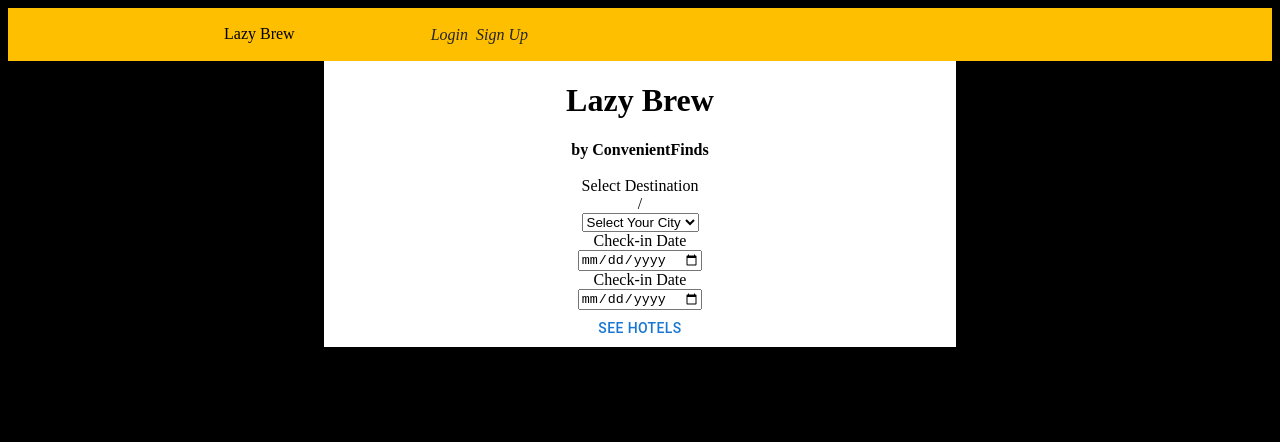
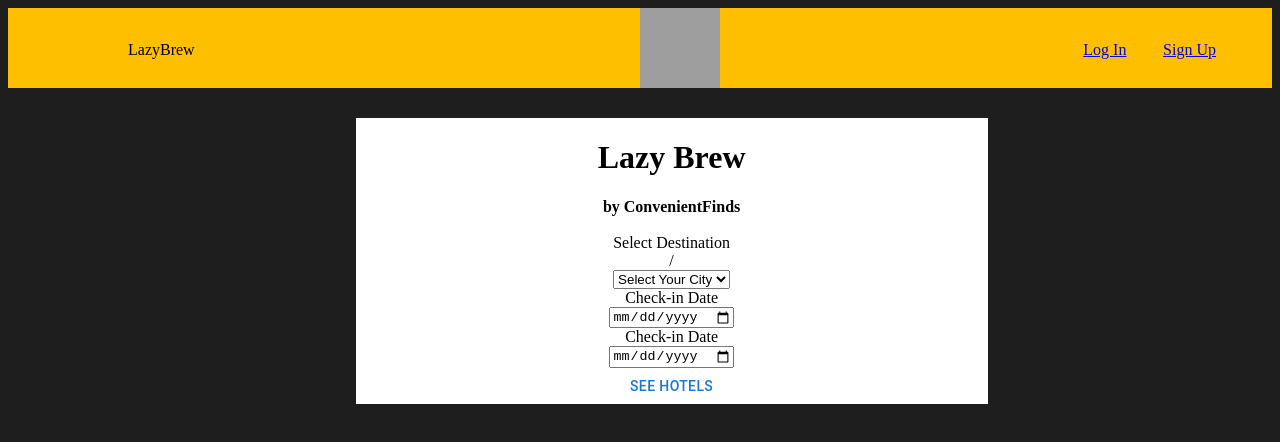
Before and after one commit to Team-Velocirabbit-2022/Lazy-Brew-2.0, a React app: page / in a window 1280 px wide. Built offline with nearby package versions, Linux system fonts and the light colour scheme; grey boxes are pictures that could not be loaded.

Commit message:
made more progress on styling Abhi and Chris

```diff
--- a/client/App.js
+++ b/client/App.js
@@ -15,3 +15,4 @@ const App = () => {
 };
 
 export default App;
+//asdflk
--- a/client/containers/MainContainer.jsx
+++ b/client/containers/MainContainer.jsx
@@ -3,6 +3,7 @@ import { connect } from 'react-redux';
 import { Button } from '@mui/material';
 import axios from 'axios'
 import Hotel from './Hotel';
+import Navbar from './navbar';
 
 //library for calculating distance using longitude/latitude
 var geodist = require('geodist')
@@ -107,22 +108,10 @@ const MainContainer = () => {
       })
   }
 
-  const navBar = (
-  <nav>
-  <a class="logo">
-    Lazy Brew
-  </a>
-  <span class="nav-links">
-    <a><i class="login">Login</i></a>
-    <a><i class="signup">Sign Up</i></a>
-  </span>
-</nav>
-);
-
   return (
     <div>
-    {navBar}
-    <div className="FlexDisplay">
+      <Navbar />
+    <div className="FlexDispl">
     <div className="ContainerMainContainer">
     <div id="main_wrapper">
       <div><h1 id='lazyBrew-header'>Lazy Brew </h1><span id="convenientFont"><b>by ConvenientFinds</b></span></div>
--- /dev/null
+++ b/client/containers/navbar.js
@@ -0,0 +1,31 @@
+import React from 'react'
+
+ const Navbar = () => {
+  return (
+    <div className='navbar'>
+        <nav>
+            <div className='logo'>
+
+
+                    <span className='Brand'> LazyBrew </span>
+
+
+
+
+                <img src='https://i.imgur.com/SuDASN5.png' className='logo-design'></img>
+
+                <a className='login'    href='#'> Log In</a>
+                <a className='signup'    href='#'>Sign Up</a>
+                </div>
+
+
+
+            {/* <img src='client/images/lazybrew.png'></img> */}
+
+
+        </nav>
+    </div>
+  )
+}
+
+export default Navbar
--- a/client/styles.scss
+++ b/client/styles.scss
@@ -1,4 +1,4 @@
-$bg: #000000;
+$bg: rgba(0, 0, 0, 0.882);
 $conBg: #ffbf01;
 $textColor: #000000;
 $textBg: #FFFFFF;
@@ -13,33 +13,59 @@ body {
     color: $textColor
 }
 
+.Brand {
+    position: absolute;
+    left: 10%;
+    top: 1.5em;
+}
+
+.navbar {
+    display: -ms-inline-flexbox;
+    display: flex;
+    align-items: center;
+    // vertical-align: middle;
+}
+
+.signup {
+    position: absolute;
+    right: 5%;
+    top: 1.5em;
+
+}
+
+
+.login {
+    position: absolute;
+    right: 12%;
+    top: 1.5em;
+}
+
 nav {
     background-color: $conBg;
-    height: 3.3em;
+    // height: 3.3em;
+    height:5em;
     line-height: 3.3em;
     padding: 0 13.5em;
+    width: 100%;
+    vertical-align: middle;
 }
 
 .logo {
     text-decoration: none;
 }
 
-
-.nav-links {
-    margin-left: 8em;
-    width: 100%;
+.logo-design{
+    height: 5em;
+    width: 5em;
+    position: absolute;
+    left: 50%;
+    right: 50%;
 }
 
 
-.nav-links>a {
-    margin-left: 0.5em;
-    width: 100%;
-}
 
-.nav-links i {
-    transform: scale(1.6);
-    color: #252525;
-    vertical-align: middle;
+.nav-links {
+    margin-left: 8em
 }
 
 
@@ -76,10 +102,11 @@ nav {
     align-items: center;
     background-color: $textBg;
     text-align: center;
-    width: 50%;
+    max-width: 100%;
     align-self: center;
-    left: 50%;
-    right: 50%;
+    left: 55%;
+    right: 45%;
+    margin-top: 30px;
 
     // left: 600px;
 }
--- a/webpack.config.js
+++ b/webpack.config.js
@@ -48,6 +48,11 @@ module.exports = {
         },
       },
       {
+        test:/\.(png)$/i,
+        type: 'asset/resource',
+
+    },
+      {
         test: /\.s?css$/,
         use: [
           // Compiles Sass to CSS
```
Also changed, not shown: client/images/lazybrew.png (added), 2 other files.
